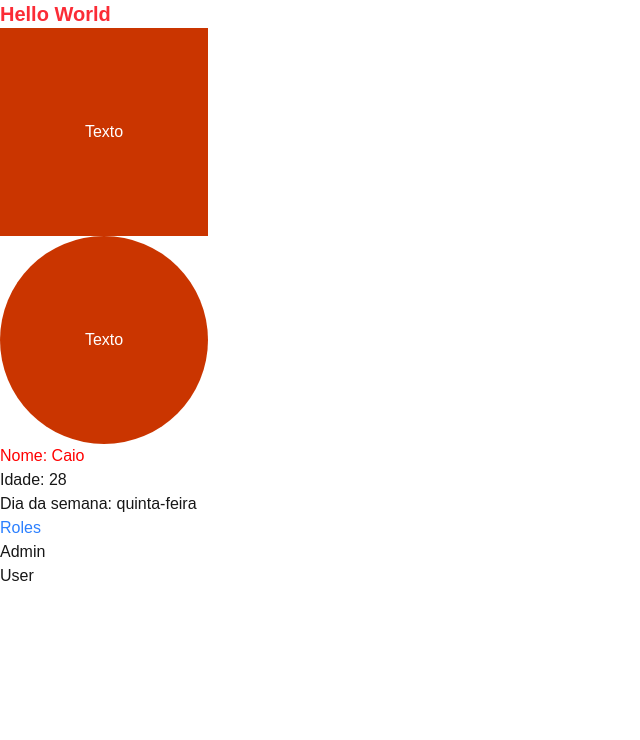
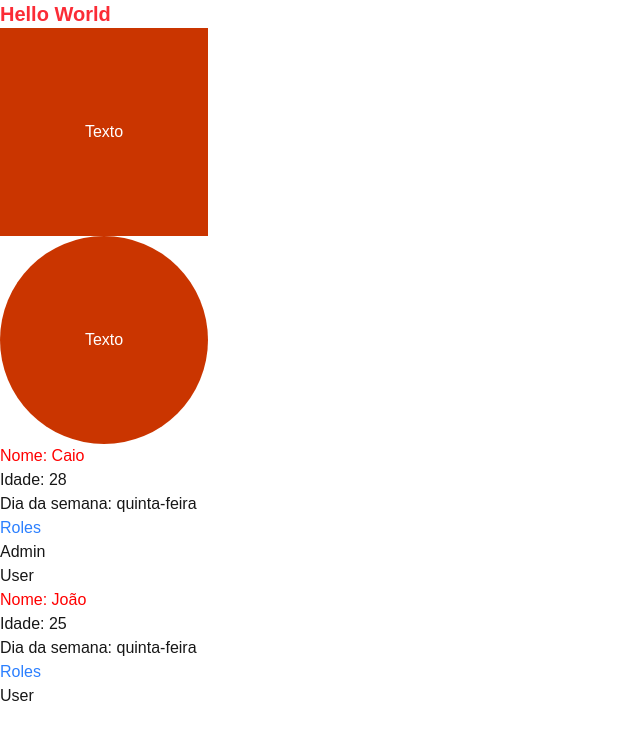
Before and after one commit to CaioScatolino/react-primeiro-projeto, a Next.js app: page / in a window 1280 px wide. Shown: the top 740 px of the page, without its empty margins (0-640 px from the left). Built offline with nearby package versions, Linux system fonts and the light colour scheme.

Commit message:
feat: add Person component and render it in home page

```diff
--- a/app/page.tsx
+++ b/app/page.tsx
@@ -9,6 +9,7 @@ const Page = () => {
       <Square />
       <Circle />
       <Person name="Caio" age={28} roles={["Admin", "User"]} />
+      <Person name="João" age={25} roles={["User"]} />
 
     </div>
   )
--- a/components/Person.tsx
+++ b/components/Person.tsx
@@ -4,7 +4,7 @@ const getWeekday = () => {
     }).format(new Date());
 }
 
-interface Person {
+type Person = {
     name: string;
     age: number;
     roles: string[];
```
